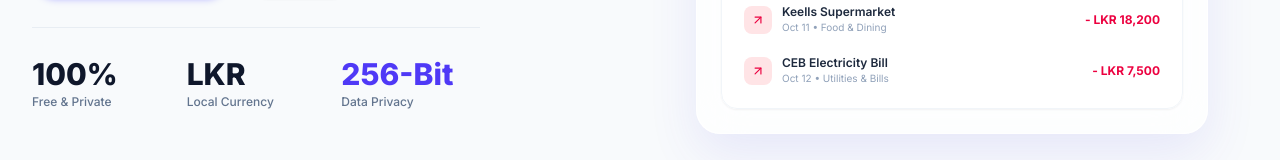
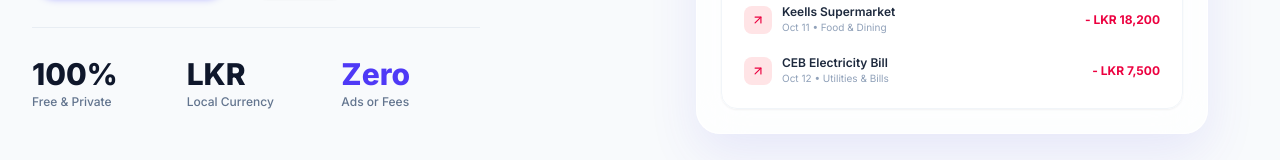
Before and after one commit to sasinduLakshan12/ExpenseFlow, a React (Vite) app in the folder client/: page / in a window 1280 px wide. Shown: the part 572-732 px from the top of the page. Built offline with nearby package versions, Linux system fonts and the light colour scheme.

Commit message:
refactor(landing): replace 256-Bit tech metric with user-friendly Zero Ads or Fees

```diff
--- a/client/src/pages/Landing.jsx
+++ b/client/src/pages/Landing.jsx
@@ -78,8 +78,8 @@ const Landing = () => {
                   <p className="text-xs text-slate-500 font-medium mt-0.5">Local Currency</p>
                 </div>
                 <div>
-                  <p className="text-2xl sm:text-3xl font-extrabold text-indigo-600">256-Bit</p>
-                  <p className="text-xs text-slate-500 font-medium mt-0.5">Data Privacy</p>
+                  <p className="text-2xl sm:text-3xl font-extrabold text-indigo-600">Zero</p>
+                  <p className="text-xs text-slate-500 font-medium mt-0.5">Ads or Fees</p>
                 </div>
               </div>
             </div>
```
